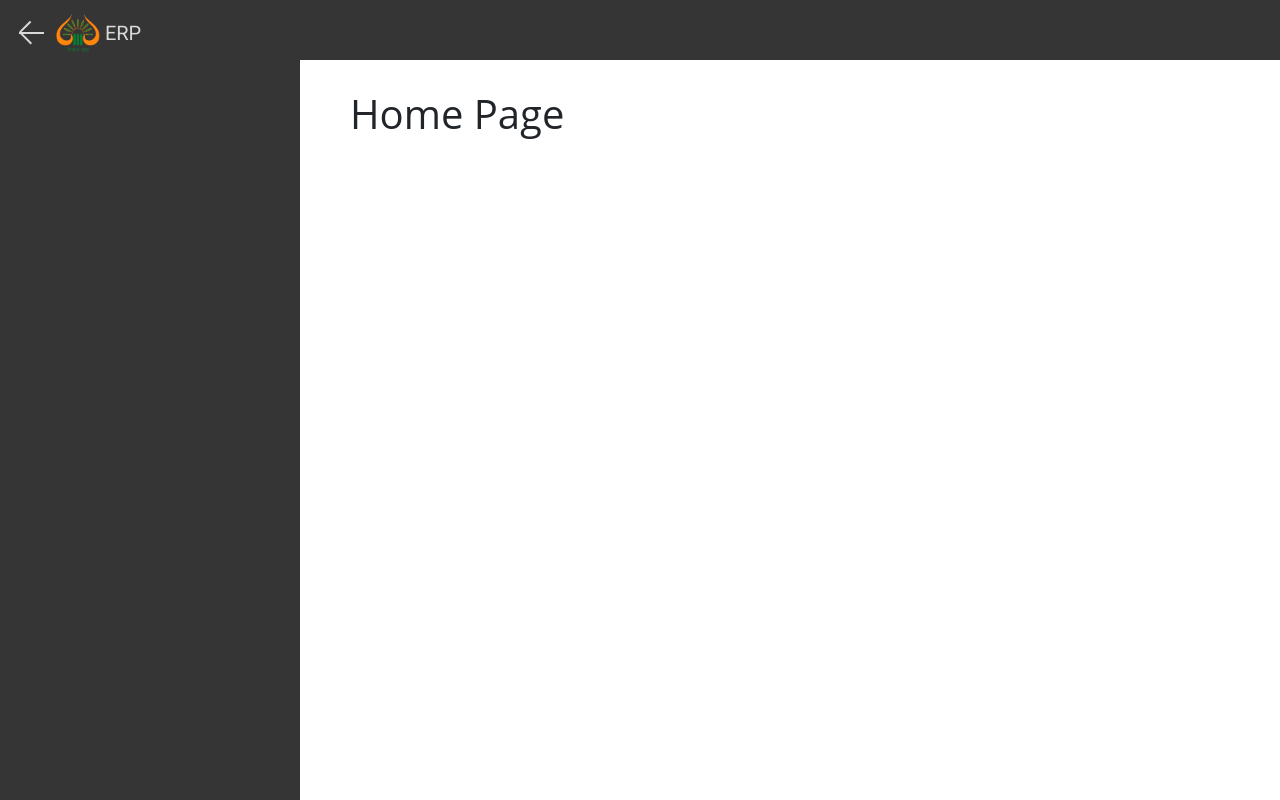
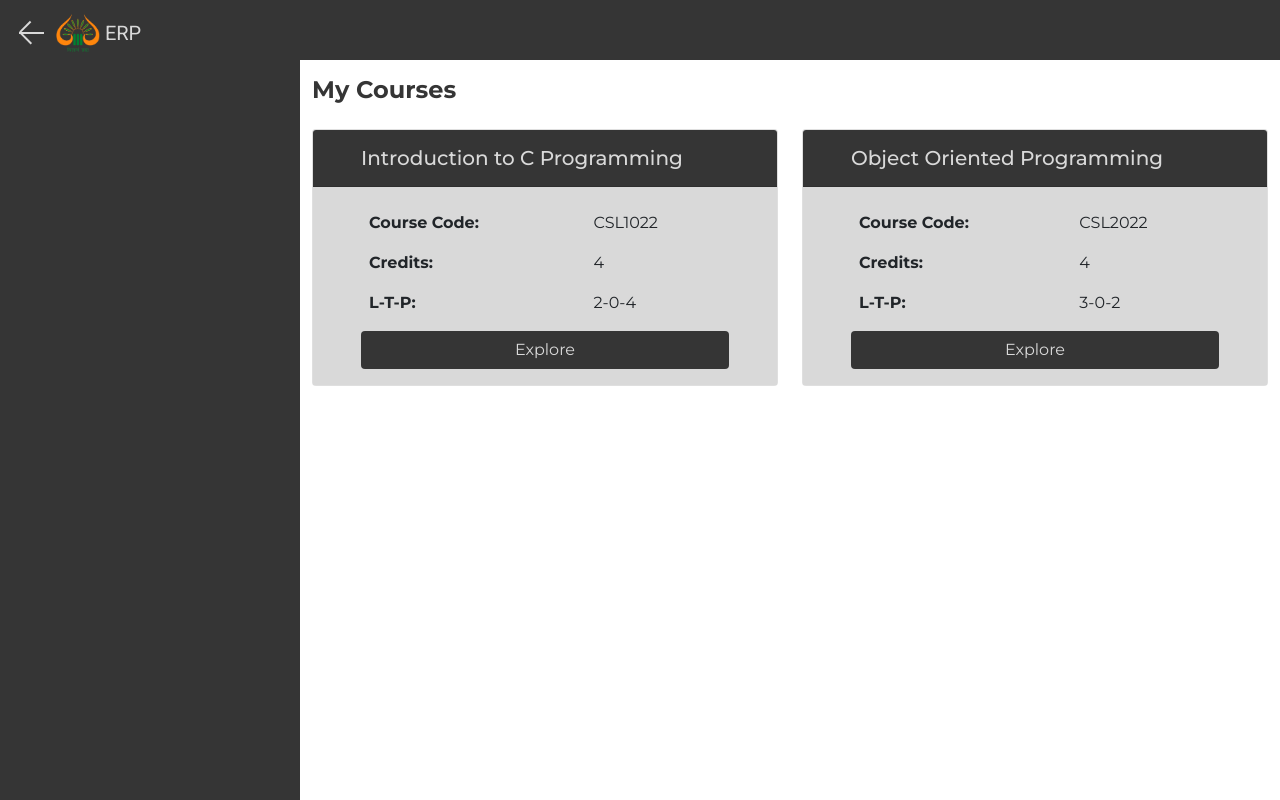
Before and after one commit to VamakshiMagotra/erp, a React (Create React App) app: page /faculty in a window 1280 px wide. Built offline with nearby package versions, Linux system fonts and the light colour scheme.

Commit message:
Faculty dashboard my courses

```diff
--- a/src/App.css
+++ b/src/App.css
@@ -235,7 +235,6 @@
   overflow-y: auto;
   font-family: 'Open Sans', 'Helvetica Neue', sans-serif;
   width: 100%;
-  padding: 30px 50px;
   position: relative;
 }
 
--- /dev/null
+++ b/src/components/common/CourseCardComponent.jsx
@@ -0,0 +1,39 @@
+import React from "react";
+import { Link } from "react-router-dom";
+
+const CourseCardComponent = ({
+  details,
+}) => {
+  return (
+    <div className="col-12 col-lg-6">
+      <div className="card mb-3 font-mont">
+        <div className="card-header bg-custom-dark text-custom-grey px-5 py-3">
+          <h5 className="mb-0">{details.courseName}</h5>
+        </div>
+        <div className="card-body bg-custom-grey text-custom-dark px-5 py-3">
+          <table className="table table-borderless mb-2">
+            <tbody>
+              <tr>
+                <th>Course Code:</th>
+                <td>{details.courseId}</td>
+              </tr>
+              <tr>
+                <th>Credits:</th>
+                <td>{details.credits}</td>
+              </tr>
+              <tr>
+                <th>L-T-P:</th>
+                <td>{`${details.theory}-${details.tutorial}-${details.practical}`}</td>
+              </tr>
+            </tbody>
+          </table>
+          <div className="w-100">
+            <Link to="/" className="btn d-block bg-custom-dark text-custom-grey">Explore</Link>
+          </div>
+        </div>
+      </div>
+    </div>
+  );
+};
+
+export default CourseCardComponent;
--- a/src/components/faculty/FacultyHome.jsx
+++ b/src/components/faculty/FacultyHome.jsx
@@ -1,8 +1,21 @@
 import React from "react";
+import CourseCardComponent from "../common/CourseCardComponent";
+import { sampleCourseData } from '../../sample/sampleCourseData';
 
 const FacultyHome = () => {
   return (
-    <h1>Home Page</h1>
+    <>
+      <h4 className="text-custom-dark font-mont fw-bold mb-4">My Courses</h4>
+
+      <div className="row">
+        {
+          sampleCourseData.map((course) => (
+            <CourseCardComponent details={course} />
+          ))
+        }
+      </div>
+
+    </>
   );
 };
 
--- a/src/components/faculty/FacultyMain.jsx
+++ b/src/components/faculty/FacultyMain.jsx
@@ -10,8 +10,10 @@ const FacultyMain = () => {
       <div className="wrapper">
         <FacultySidebar />
 
-        <div id="content">
-          <Outlet />
+        <div id="content" className="py-3">
+          <div className="container">
+            <Outlet />
+          </div>
         </div>
       </div>
     </div>
--- a/src/components/student/StudentMain.jsx
+++ b/src/components/student/StudentMain.jsx
@@ -3,18 +3,20 @@ import { Outlet } from "react-router-dom";
 import DashNavComponent from "../DashNavComponent";
 import StudentSidebar from "./StudentSidebar";
 
-const StudentMain=()=>{
-    return(
+const StudentMain = () => {
+  return (
     <div className="dashboard">
-        <DashNavComponent parentUrl={'/student'}/>
-        <div className="wrapper">
-            <StudentSidebar/>
+      <DashNavComponent parentUrl={'/student'} />
+      <div className="wrapper">
+        <StudentSidebar />
 
-            <div id="content">
-                <Outlet/>
-            </div>
+        <div id="content" className="py-3">
+          <div className="container">
+            <Outlet />
+          </div>
         </div>
+      </div>
     </div>
-    )
+  )
 }
 export default StudentMain;
--- /dev/null
+++ b/src/sample/sampleCourseData.js
@@ -0,0 +1,64 @@
+export const sampleCourseData = [
+  {
+    id: '1',
+    courseId: 'CSL1022',
+    courseName: 'Introduction to C Programming',
+    departmentId: {
+      id: 'CSE',
+      name: 'Computer Science & Engineering',
+      adminDept: false,
+    },
+    faculty: {
+      id: 'CSE01278',
+      userId: {
+        id: 1,
+        email: 'vasu.dev@smvdu.ac.in',
+        password: 'password1!',
+        firstName: 'Vasu Dev',
+        lastName: 'Sall',
+        gender: 'M',
+        dob: '21-05-2000',
+        phone: '8376854292',
+        roles: 'ROLE_FACULTY',
+      },
+      qualification: 'B.Tect, M.Tech',
+    },
+    credits: 4,
+    theory: 2.0,
+    practical: 4.0,
+    tutorial: 0.0,
+    students: 0,
+    type: 'CORE',
+  },
+  {
+    id: '2',
+    courseId: 'CSL2022',
+    courseName: 'Object Oriented Programming',
+    departmentId: {
+      id: 'CSE',
+      name: 'Computer Science & Engineering',
+      adminDept: false,
+    },
+    faculty: {
+      id: 'CSE01278',
+      userId: {
+        id: 1,
+        email: 'vasu.dev@smvdu.ac.in',
+        password: 'password1!',
+        firstName: 'Vasu Dev',
+        lastName: 'Sall',
+        gender: 'M',
+        dob: '21-05-2000',
+        phone: '8376854292',
+        roles: 'ROLE_FACULTY',
+      },
+      qualification: 'B.Tect, M.Tech',
+    },
+    credits: 4,
+    theory: 3.0,
+    practical: 2.0,
+    tutorial: 0.0,
+    students: 0,
+    type: 'CORE',
+  },
+];
```
